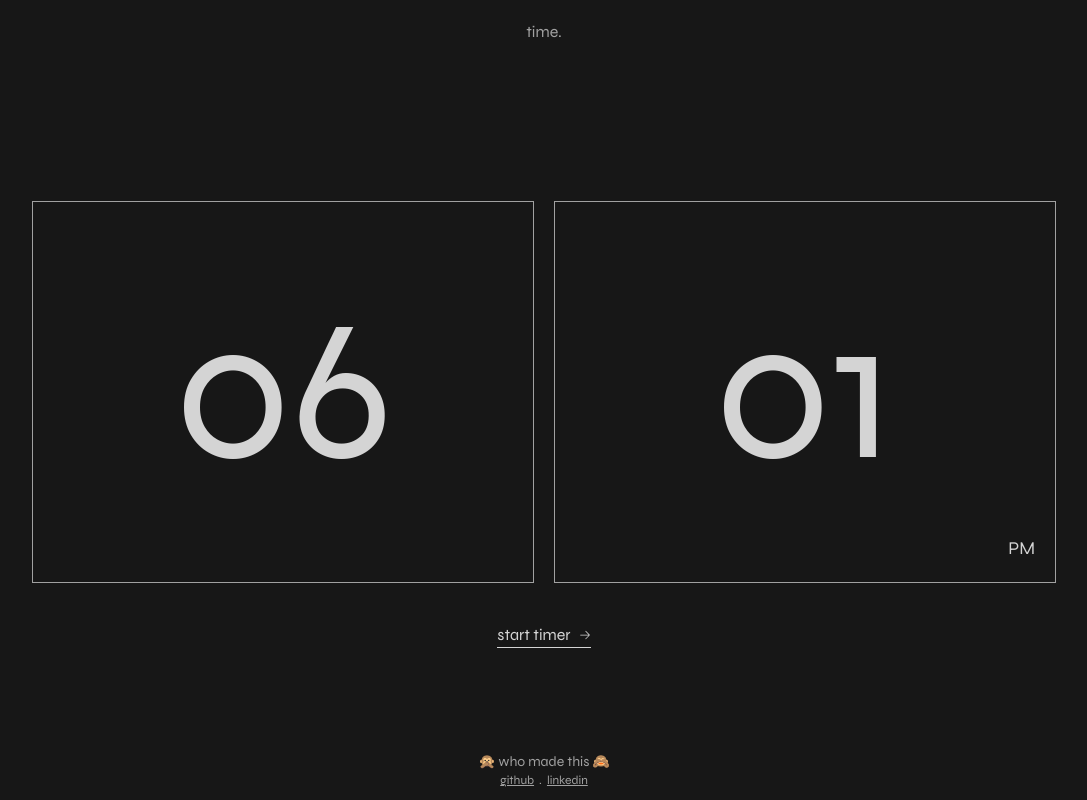
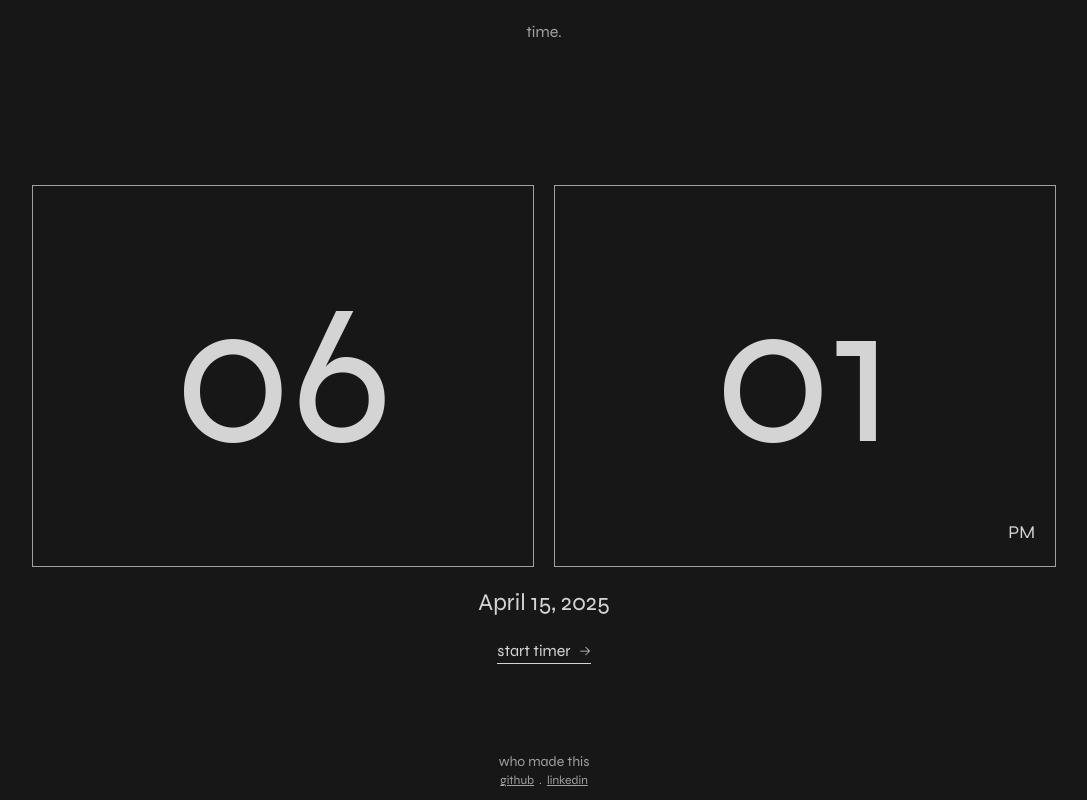
Before and after one commit to limitlez2020/timer-app, a Next.js app: page / in a window 1280 px wide. Shown: the whole page, without its empty margins (96-1183 px from the left). Built offline with nearby package versions, Linux system fonts and the light colour scheme.

Commit message:
Quickly added the current date to the home page. The timer countdown still malfunctioning -- gonna fix in next commit

```diff
--- a/app/components/Footer.js
+++ b/app/components/Footer.js
@@ -3,7 +3,7 @@ import Link from "next/link";
 export default function Footer () {
   return (
     <div className="flex flex-col w-full pb-3 justify-center items-center text-neutral-400 text-sm lowercase">
-      🙊 Who made this 🙈
+      Who made this
       {/* Links */}
       <div className="flex flex-row text-xs">
         <Link href={"https://github.com/limitlez2020"} target="_blank" className="underline">Github</Link>
--- a/app/page.js
+++ b/app/page.js
@@ -8,6 +8,7 @@ import { ArrowRightIcon, PlayIcon } from "@heroicons/react/24/solid"
 import Link from "next/link";
 
 export default function Home() {
+  const [date, setDate] = useState("")
   const [hour, setHour] = useState("")
   const [minute, setMinute] = useState("")
   const [ampm, setAmpm] = useState("")
@@ -17,10 +18,19 @@ export default function Home() {
   /* NOTE: Date is in 24hr format -- hrs from 0 to 23 */
   useEffect(() => {
     const interval = setInterval(() => {
-      const date = new Date()
+      const now = new Date()
 
+      /* DATE: */
+      const months = ["January", "February", "March", "April", "May", "June", "July", "August", "September", "October", "November", "December"]
+      const year = now.getFullYear()
+      const month = months[now.getMonth()]
+      const day = now.getDate()
+      const date = month + " " + day + ", " + year
+      setDate(date)
+
+      /* HOUR */
       /* Turn 24-Hour into 12-Hour format */
-      const hour = date.getHours()
+      const hour = now.getHours()
 
       /* Time: 1pm - 11pm */
       if (hour > 12) {
@@ -34,14 +44,16 @@ export default function Home() {
         {hour < 12 ? setAmpm("AM") : setAmpm("PM")}
       }
 
-      /* Minute */
-      const minute = String(date.getMinutes())
+      /* MINUTE */
+      const minute = String(now.getMinutes())
       setMinute(minute.padStart(2, "0"))
     }, 1000)
 
     /* Clear the interval: */
     return () => {clearInterval(interval)}
   }, [])
+
+
 
 
 
@@ -65,9 +77,14 @@ export default function Home() {
           </div>
         </div>
 
+        {/* Date: */}
+        <div className="text-neutral-300 mt-5 text-2xl lowercas">
+          {date}
+        </div>
+
         {/* Set Timer Button */}
         <Link href={"/timer"}
-              className="flex flex-row justify-center items-center mt-10 text-neutral-300 border-b gap-2 lowercase cursor-pointer">
+              className="flex flex-row justify-center items-center mt-5 text-neutral-300 border-b gap-2 lowercase cursor-pointer">
           Start Timer
           <ArrowRightIcon className="size-3"/>
         </Link>
```
